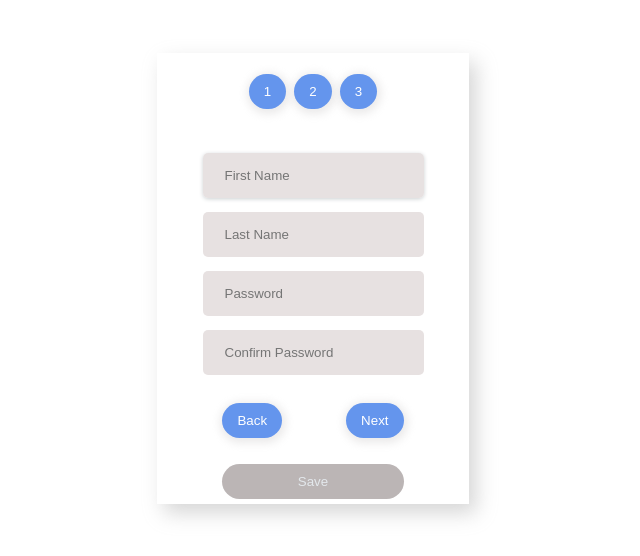
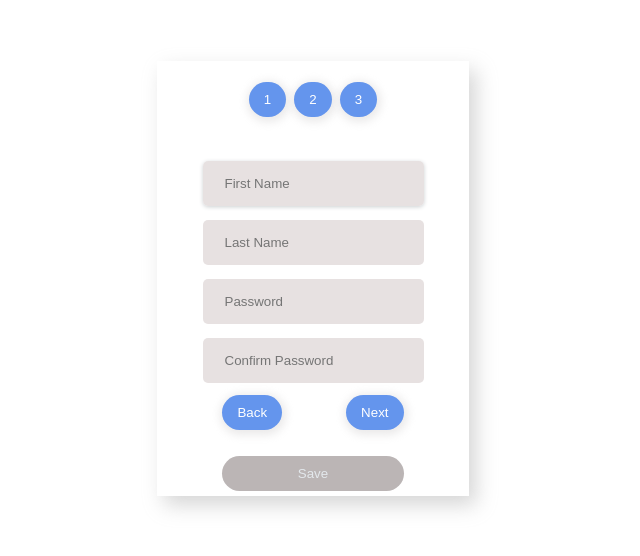
Before and after one commit to hereisfahad/form-wizard, a React (Create React App) app: page / in a window 1280 px wide. Shown: the part 122-678 px from the top of the page, without its empty margins (327-967 px from the left). Built offline with nearby package versions, Linux system fonts and the light colour scheme; what react-geocode would draw is missing.

Commit message:
Fix: Card styles

```diff
--- a/src/components/card/card.styles.css
+++ b/src/components/card/card.styles.css
@@ -28,5 +28,5 @@ button:active {
   display: flex;
   flex-direction: column;
   justify-content: space-evenly;
-  padding: 1rem;
+  padding: 1rem 1rem 0 1rem;
 }
```
